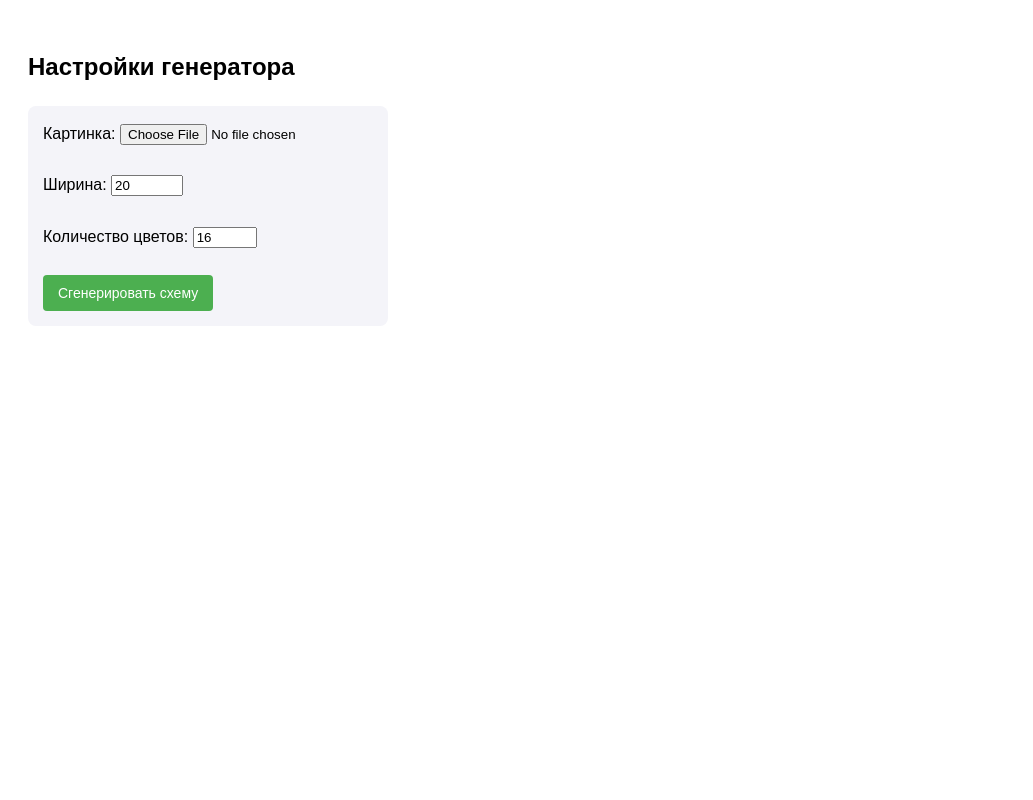
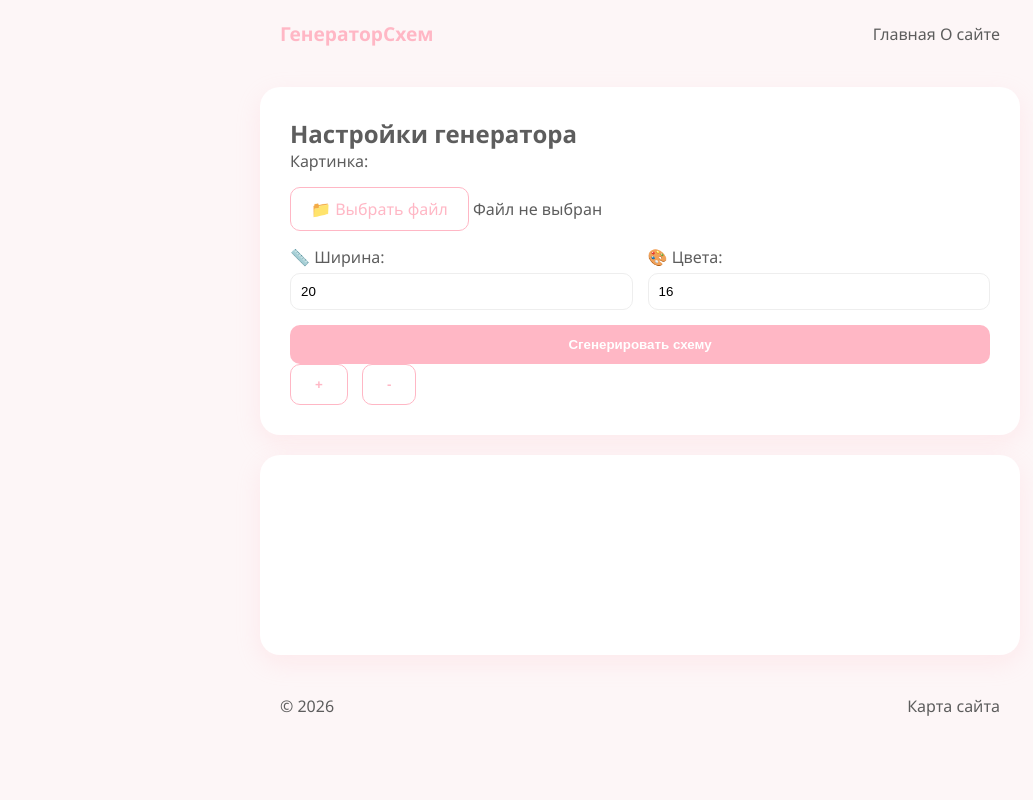
Before and after one commit to Ann184/cross-stitch-generator, a FastAPI app: page / in a window 1280 px wide; the page is wider, and only the part inside the window is pictured. Shown: that part, without its empty margins (0-1033 px from the left). Run offline with FastAPI, Linux system fonts and the light colour scheme.

Commit message:
feat: add zoom functionality, refactor UI styling, and improve file upload

```diff
--- /dev/null
+++ b/project/static/css/styles.css
@@ -0,0 +1,168 @@
+* {
+    box-sizing: border-box;
+    margin: 0;
+    padding: 0;
+}
+
+:root {
+    --cell-size: 25px;
+    --bg-color: #fdf6f7;
+    --card-bg: #ffffff;
+    --accent-pink: #ffb7c5;
+    --text-color: #5d5d5d;
+    --shadow: 0 8px 24px rgba(255, 183, 197, 0.2);
+}
+
+body {
+    display: flex;
+    flex-direction: column;
+    min-height: 100vh;
+    background-color: var(--bg-color);
+    color: var(--text-color);
+    font-family: 'Segoe UI', Tahoma, Geneva, Verdana, sans-serif;
+    align-items: center;
+}
+
+.header, footer {
+    width: 100%;
+    max-width: 800px;
+    padding: 20px 40px;
+    display: flex;
+    justify-content: space-between;
+    align-items: center;
+}
+
+.logo {
+    font-weight: bold;
+    color: var(--accent-pink);
+    font-size: 1.2rem;
+}
+
+.main-content {
+    width: 100%;
+    max-width: 800px;
+    padding: 20px;
+    display: flex;
+    flex-direction: column;
+    gap: 20px;
+}
+
+.card {
+    background: var(--card-bg);
+    padding: 30px;
+    box-shadow: var(--shadow);
+    border-radius: 20px;
+}
+
+#uploadForm {
+    display: flex;
+    flex-direction: column;
+    gap: 15px;
+}
+
+input[type="number"], input[type="file"] {
+    width: 100%;
+    padding: 10px;
+    border: 1px solid #eee;
+    border-radius: 10px;
+    margin-top: 5px;
+}
+
+a {
+    color: var(--text-color);
+    text-decoration: none;
+    font-weight: 500;
+    transition: color 0.3s;
+}
+
+a:hover {
+    color: var(--accent-pink);
+}
+
+.settings-row {
+    display: flex;
+    gap: 15px;
+}
+
+.field-group {
+    flex: 1;
+    display: flex;
+    flex-direction: column;
+}
+
+button {
+    border: none;
+    padding: 12px 24px;
+    border-radius: 10px;
+    cursor: pointer;
+    transition: all 0.3s ease;
+    font-weight: 600;
+}
+
+#buttonGenerate {
+    background-color: var(--accent-pink);
+    color: white;
+}
+
+#buttonGenerate:hover {
+    filter: brightness(95%);
+    transform: translateY(-2px);
+}
+
+.buttonZoom {
+    background-color: transparent;
+    border: 1px solid var(--accent-pink);
+    color: var(--accent-pink);
+    margin-right: 10px;
+}
+
+.buttonZoom:hover {
+    background-color: var(--accent-pink);
+    color: white;
+}
+
+.hidden-input {
+    position: absolute;
+    width: 1px;
+    height: 1px;
+    padding: 0;
+    margin: -1px;
+    overflow: hidden;
+    clip: rect(0, 0, 0, 0);
+    border: 0;
+}
+.custom-file-button {
+    display: inline-block;
+    padding: 10px 20px;
+    background-color: var(--card-bg);
+    border: 1px solid var(--accent-pink);
+    color: var(--accent-pink);
+    border-radius: 10px;
+    cursor: pointer;
+    transition: all 0.3s ease;
+}
+
+.custom-file-button:hover {
+    background-color: var(--accent-pink);
+    color: white;
+}
+
+#resultContainer {
+    display: flex;
+    justify-content: center;
+    overflow-x: auto;
+    min-height: 200px;
+    padding: 20px;
+}
+
+table { border-collapse: collapse; }
+
+td {
+    width: var(--cell-size);
+    height: var(--cell-size);
+    border: 0.5px solid #e0e0e0;
+}
+
+td:hover { outline: 2px solid var(--accent-pink); }
+td:nth-child(10n) { border-right: 2px solid #333; }
+tr:nth-child(10n) td { border-bottom: 2px solid #333; }
--- a/project/static/app-logic.js
+++ b/project/static/js/app-logic.js
@@ -1,11 +1,53 @@
 "use strict";
+document.addEventListener("DOMContentLoaded", () => {
+    document.getElementById("buttonGenerate")?.addEventListener("click", generateImage);
+    document.querySelectorAll(".buttonZoom").forEach(btn => {
+        btn.addEventListener("click", (event) => {
+            const action = event.target.dataset.action;
+            if (action === "in") {
+                zoomIn();
+            }
+            else {
+                zoomOut();
+            }
+        });
+    });
+    const fileInput = document.getElementById('fileInput');
+    const fileNameDisplay = document.getElementById('fileName');
+    fileInput?.addEventListener('change', (event) => {
+        const input = event.target;
+        if (fileNameDisplay) {
+            fileNameDisplay.textContent = (input.files && input.files.length > 0)
+                ? input.files[0].name
+                : "Файл не выбран";
+        }
+    });
+});
+function getCellSize() {
+    const rootStyles = getComputedStyle(document.documentElement);
+    const size = rootStyles.getPropertyValue('--cell-size').replace('px', '');
+    return parseInt(size) || 25;
+}
+function setCellSize(size) {
+    document.documentElement.style.setProperty('--cell-size', `${size}px`);
+}
+function zoomIn() {
+    const currentSize = getCellSize();
+    setCellSize(currentSize + 5);
+}
+function zoomOut() {
+    const currentSize = getCellSize();
+    if (currentSize > 5) {
+        setCellSize(currentSize - 5);
+    }
+}
 async function generateImage() {
     const fileInput = document.getElementById('fileInput');
     const widthInput = document.getElementById('width');
     const colorsInput = document.getElementById('colors');
     if (!fileInput.files || fileInput.files.length === 0)
         return;
-    const btn = document.querySelector("button");
+    const btn = document.getElementById("buttonGenerate");
     if (!btn) {
         return;
     }
--- a/project/templates/index.html
+++ b/project/templates/index.html
@@ -3,33 +3,63 @@
 <head>
     <meta charset="UTF-8">
     <title>Генератор схем</title>
-    <style>
-        body { font-family: sans-serif; padding: 20px; line-height: 1.6; }
-        #resultContainer { margin-top: 20px; overflow-x: auto; }
-        table { border-collapse: collapse; border: 2px solid #333; }
-        td { width: 25px; height: 25px; border: 0.5px solid #e0e0e0; padding: 0; }
-        form { background: #f4f4f9; padding: 15px; border-radius: 8px; display: inline-block; }
-        button { background-color: #4CAF50; color: white; padding: 10px 15px; border: none; border-radius: 4px; cursor: pointer; font-size: 14px; }
-        button:hover { background-color: #45a049; }
-    </style>
+    <link rel="stylesheet" href="/static/css/styles.css">
 </head>
+
 <body>
-    <h2>Настройки генератора</h2>
-    <form id="uploadForm">
-        <label>Картинка:</label>
-        <input type="file" id="fileInput" name="fileInput" required><br><br>
+    <header class="header">
+        <div class="logo">ГенераторСхем</div>
+        <nav>
+            <a href="#">Главная</a>
+            <a href="#">О сайте</a>
+        </nav>
+    </header>
 
-        <label>Ширина:</label>
-        <input type="number" id="width" name="width" value="20" min="5" max="1024"><br><br>
+    <main class="main-content">
+        <section class="card">
+            <h2>Настройки генератора</h2>
+            <form id="uploadForm">
+                <label for="fileInput">Картинка:</label>
+                <div class="file-upload-wrapper">
+                    <label for="fileInput" class="custom-file-button">
+                        📁 Выбрать файл
+                    </label>
+                    <input type="file" id="fileInput" name="fileInput" class="hidden-input" required>
+                    <span id="fileName">Файл не выбран</span>
+                </div>
 
-        <label>Количество цветов:</label>
-        <input type="number" id="colors"name="colors" value="16" min="2" max="256"><br><br>
+                <div class="settings-row">
+                    <div class="field-group">
+                        <label for="width">📏 Ширина:</label>
+                        <input type="number" id="width" name="width" value="20" min="5" max="1024">
+                    </div>
 
-        <button type="button" onclick="generateImage()">Сгенерировать схему</button>
-    </form>
+                    <div class="field-group">
+                        <label for="colors">🎨 Цвета:</label>
+                        <input type="number" id="colors" name="colors" value="16" min="2" max="256">
+                    </div>
+                </div>
 
-    <div id="resultContainer"></div>
+                <button type="button" id="buttonGenerate">Сгенерировать схему</button>
+            </form>
 
-    <script src="/static/app-logic.js"></script>
+            <div class="zoom-controls">
+                <button type="button" class="buttonZoom" data-action="in">+</button>
+                <button type="button" class="buttonZoom" data-action="out">-</button>
+            </div>
+        </section>
+
+        <section class="card" id="resultContainer">
+        </section>
+    </main>
+
+    <footer class="footer">
+        <p>© 2026</p>
+        <div class="footer-links">
+            <a href="#">Карта сайта</a>
+        </div>
+    </footer>
+
+    <script src="/static/js/app-logic.js"></script>
 </body>
 </html>
--- a/tsconfig.json
+++ b/tsconfig.json
@@ -1,7 +1,7 @@
 {
   "compilerOptions": {
     "rootDir": "project/src",
-    "outDir": "project/static"
+    "outDir": "project/static/js"
   },
   "include": ["project/src/**/*"]
 }
```
Also changed, not shown: project/src/app-logic.ts (+51 -1 lines).
